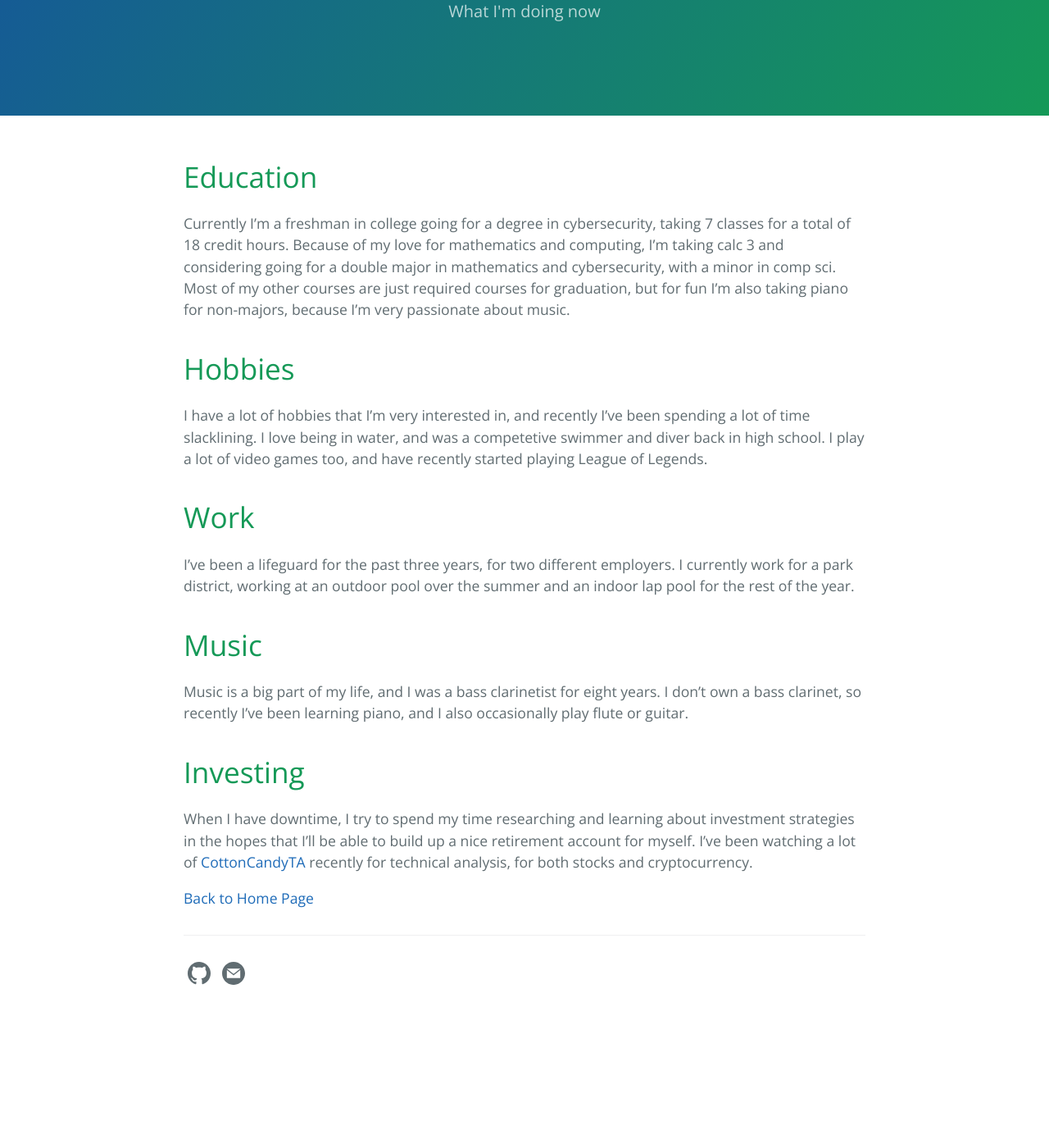
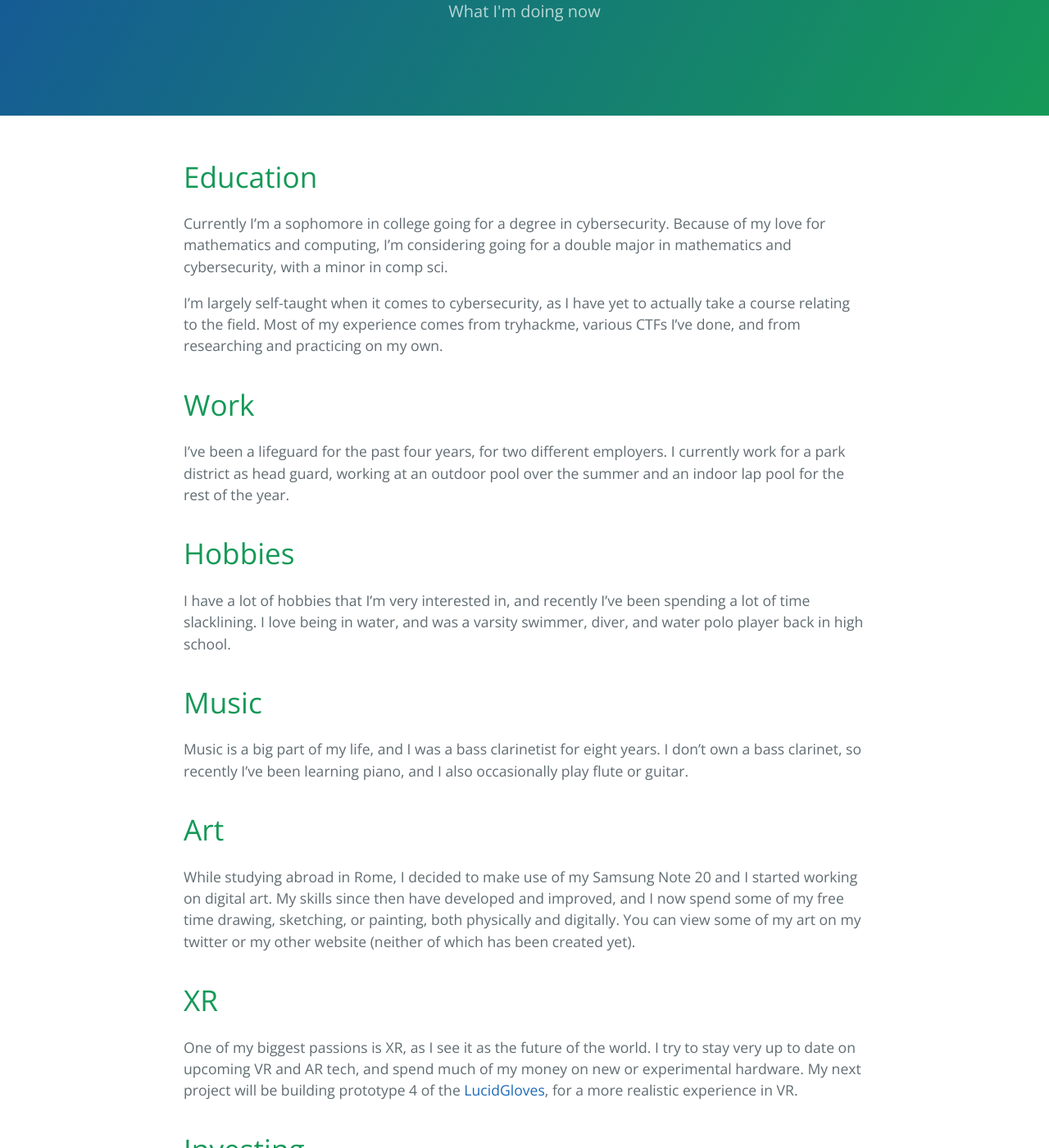
Before and after one commit to Glitch-Gecko/glitch-gecko.github.io, a Jekyll site: the page built from now.md, in a window 1280 px wide and 1400 px high, scrolled down 232 px. Shown: the whole window at 82% size. Built offline with Jekyll 4.4.1, drawn with Linux system fonts in a browser that asks for light colours; before the commit the page ends 1487 px from its top, so only the background shows below that; some of the changed text lies outside the part shown.

Commit message:
Updated some outdated info

```diff
--- a/now.md
+++ b/now.md
@@ -8,18 +8,26 @@ order: 2
 ---
 
 # Education
-Currently I'm a freshman in college going for a degree in cybersecurity, taking 7 classes for a total of 18 credit hours. Because of my love for mathematics and computing, I'm taking calc 3 and considering going for a double major in mathematics and cybersecurity, with a minor in comp sci. Most of my other courses are just required courses for graduation, but for fun I'm also taking piano for non-majors, because I'm very passionate about music.
+Currently I'm a sophomore in college going for a degree in cybersecurity. Because of my love for mathematics and computing, I'm considering going for a double major in mathematics and cybersecurity, with a minor in comp sci.
+
+I'm largely self-taught when it comes to cybersecurity, as I have yet to actually take a course relating to the field. Most of my experience comes from tryhackme, various CTFs I've done, and from researching and practicing on my own.
+
+# Work
+I've been a lifeguard for the past four years, for two different employers. I currently work for a park district as head guard, working at an outdoor pool over the summer and an indoor lap pool for the rest of the year.
 
 # Hobbies
-I have a lot of hobbies that I'm very interested in, and recently I've been spending a lot of time slacklining. I love being in water, and was a competetive swimmer and diver back in high school. I play a lot of video games too, and have recently started playing League of Legends.
-
-# Work
-I've been a lifeguard for the past three years, for two different employers. I currently work for a park district, working at an outdoor pool over the summer and an indoor lap pool for the rest of the year.
+I have a lot of hobbies that I'm very interested in, and recently I've been spending a lot of time slacklining. I love being in water, and was a varsity swimmer, diver, and water polo player back in high school.
 
 # Music
 Music is a big part of my life, and I was a bass clarinetist for eight years. I don't own a bass clarinet, so recently I've been learning piano, and I also occasionally play flute or guitar.
 
+# Art
+While studying abroad in Rome, I decided to make use of my Samsung Note 20 and I started working on digital art. My skills since then have developed and improved, and I now spend some of my free time drawing, sketching, or painting, both physically and digitally. You can view some of my art on my twitter or my other website (neither of which has been created yet).
+
+# XR
+One of my biggest passions is XR, as I see it as the future of the world. I try to stay very up to date on upcoming VR and AR tech, and spend much of my money on new or experimental hardware. My next project will be building prototype 4 of the [LucidGloves](https://github.com/LucidVR/lucidgloves), for a more realistic experience in VR.
+
 # Investing
-When I have downtime, I try to spend my time researching and learning about investment strategies in the hopes that I'll be able to build up a nice retirement account for myself. I've been watching a lot of [CottonCandyTA](https://youtube.com/c/c0tt0nc4ndyTA) recently for technical analysis, for both stocks and cryptocurrency.
+When I have downtime, I try to spend it researching and learning about investment strategies in the hopes that I'll be able to build up a solid retirement account for myself. I've been watching a lot of [CottonCandyTA](https://youtube.com/c/c0tt0nc4ndyTA) recently for technical analysis, for both stocks and cryptocurrency.
 
 [Back to Home Page]({{ '/' | absolute_url }})
```
Also changed, not shown: about.md (+1 -1 lines), 8 other files.
